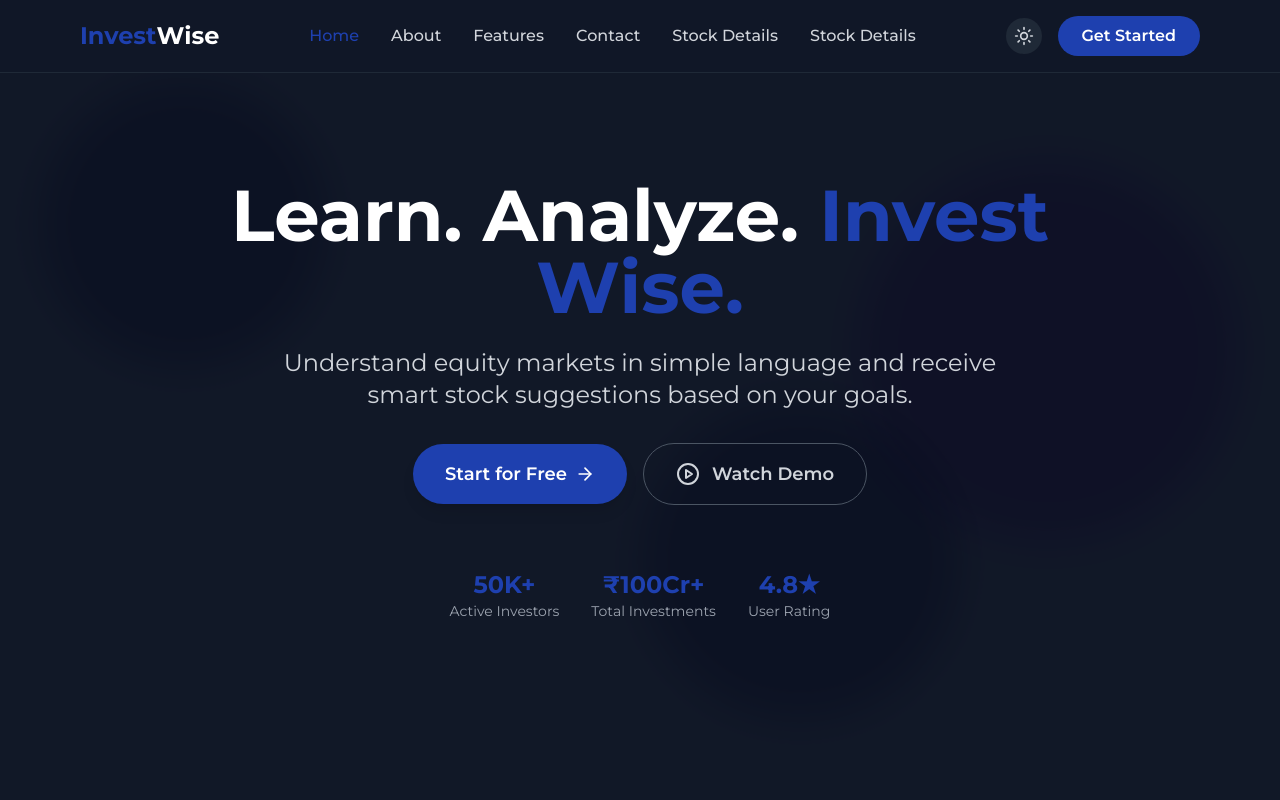
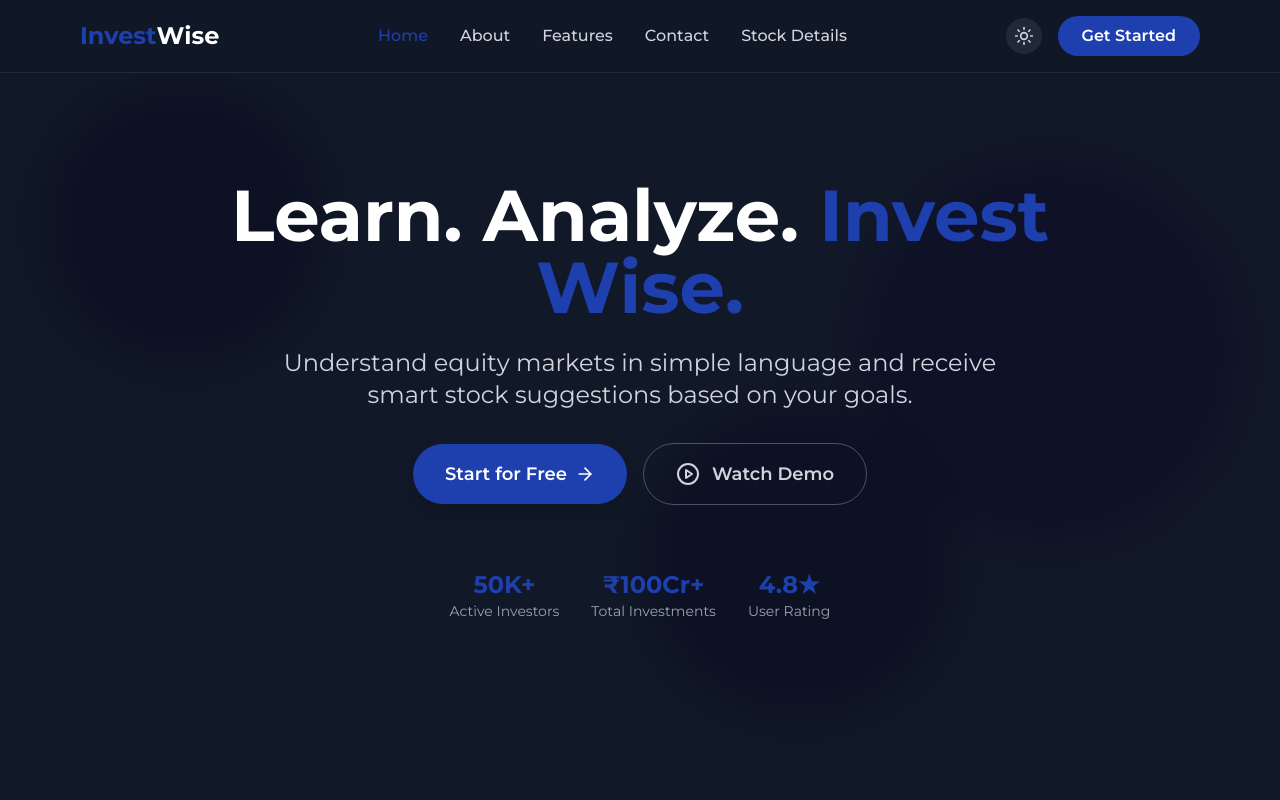
Before and after one commit to Munigate/InvestWise, a React (Vite) app: page / in a window 1280 px wide. Shown: the top 800 px of the page. Built offline with nearby package versions, Linux system fonts and the light colour scheme.

Commit message:
Remove duplicate Stock Details navigation link

```diff
--- a/src/components/Header.tsx
+++ b/src/components/Header.tsx
@@ -55,13 +55,6 @@ const Header: React.FC<HeaderProps> = ({ isDark, toggleTheme }) => {
                 : isDark ? 'text-gray-300 hover:text-blue-400' : 'text-gray-700 hover:text-blue-600'
             }`}>
               Contact
-            </Link>
-            <Link to="/stock-details" className={`font-medium transition-colors duration-300 ${
-              location.pathname === '/stock-details'
-                ? 'text-blue-600'
-                : isDark ? 'text-gray-300 hover:text-blue-400' : 'text-gray-700 hover:text-blue-600'
-            }`}>
-              Stock Details
             </Link>
             <Link to="/stock-details" className={`font-medium transition-colors duration-300 ${
               location.pathname === '/stock-details'
@@ -144,13 +137,6 @@ const Header: React.FC<HeaderProps> = ({ isDark, toggleTheme }) => {
               }`}>
                 Stock Details
               </Link>
-              <Link to="/stock-details" onClick={toggleMenu} className={`font-medium transition-colors duration-300 ${
-                location.pathname === '/stock-details'
-                  ? 'text-blue-600'
-                  : isDark ? 'text-gray-300 hover:text-blue-400' : 'text-gray-700 hover:text-blue-600'
-              }`}>
-                Stock Details
-              </Link>
               <button className="bg-blue-600 hover:bg-blue-700 text-white px-6 py-2 rounded-full font-semibold transition-colors duration-300 self-start">
                 Get Started
               </button>
```
